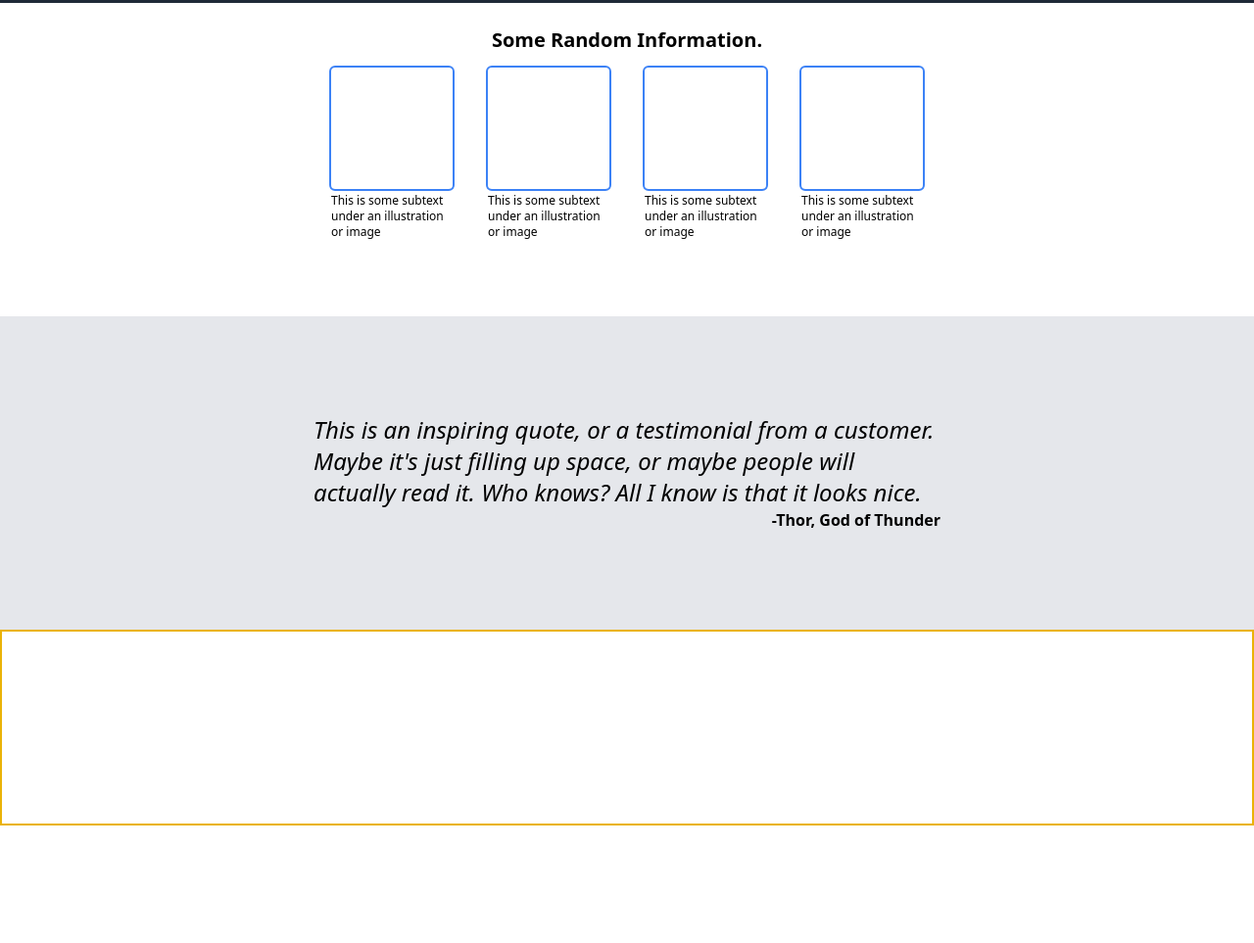
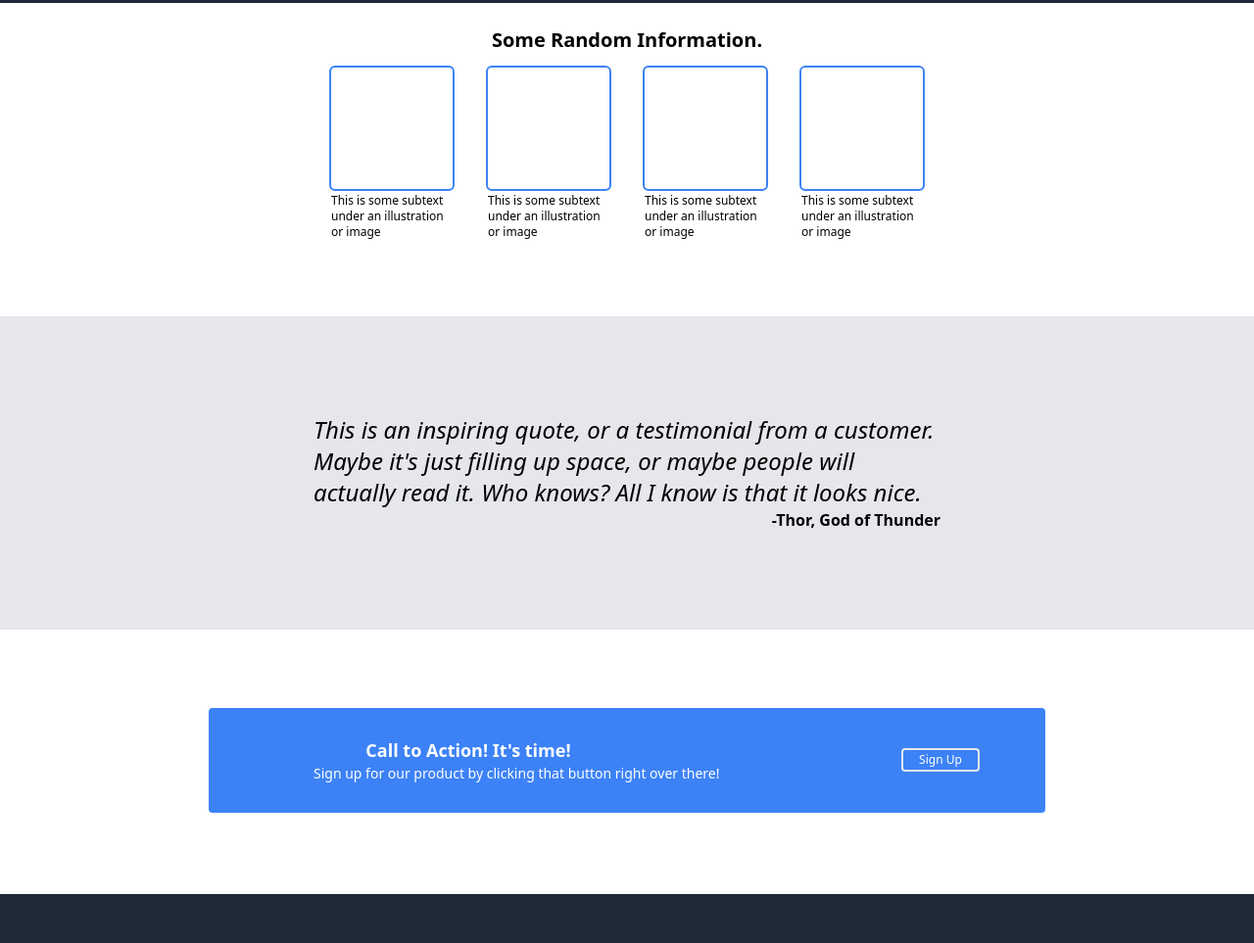
Before and after one commit to Jade-Rung-GH/odin-landing-page, a website: page index.html in a window 1280 px wide. Shown: the part 317-1280 px from the top of the page at 98% size. Before the commit the page ends 1160 px from the top, so only its background shows below. Drawn offline with Linux system fonts and the light colour scheme.

Commit message:
all requirements completed

```diff
--- a/index.html
+++ b/index.html
@@ -45,6 +45,7 @@
       </div>
     </div>
 
+    <!-- Mid Content -->
     <div class="flex flex-col h-2/5 items-center">
       <div class="h-1/5">
         <h1 class="font-bold text-xl mt-6">Some Random Information.</h1>
@@ -73,6 +74,7 @@
       </div>
     </div>
 
+    <!-- Quote Content -->
     <div class="flex flex-col justify-center items-center h-2/5 bg-bg2">
       <div class="w-1/2 font-thin italic text-2xl">
         This is an inspiring quote, or a testimonial from a customer. Maybe it's
@@ -82,6 +84,26 @@
       <div class="w-1/2 text-end font-bold">-Thor, God of Thunder</div>
     </div>
 
-    <div class="flex h-1/4 border-2 border-yellow-500"></div>
+    <!-- Bottom Content -->
+    <div class="flex flex-col h-2/5 justify-between items-center text-white">
+      <div class="flex w-2/3 h-1/3 bg-bg3 rounded mt-20">
+        <div class="flex flex-col w-full h-full justify-center items-center">
+          <div class="w-1/2 font-bold text-lg">Call to Action! It's time!</div>
+          <div class="w-2/3 font-thin text-sm">
+            Sign up for our product by clicking that button right over there!
+          </div>
+        </div>
+
+        <div class="flex w-1/3 justify-center items-center">
+          <button
+            class="w-20 h-6 justify-center items-center bg-button text-xs rounded m-2 border-2"
+          >
+            Sign Up
+          </button>
+        </div>
+      </div>
+      <!-- Bottom Nav -->
+      <div class="w-full h-[50px] bg-bg"></div>
+    </div>
   </body>
 </html>
--- a/tailwind.config.js
+++ b/tailwind.config.js
@@ -6,6 +6,7 @@ module.exports = {
       colors: {
         bg: "#1f2937",
         bg2: "#e5e7eb",
+        bg3: "#3c82f6",
         placeholder: "#6d747d",
         button: "#3c82f6",
       },
```
Also changed, not shown: dist/output.css.
